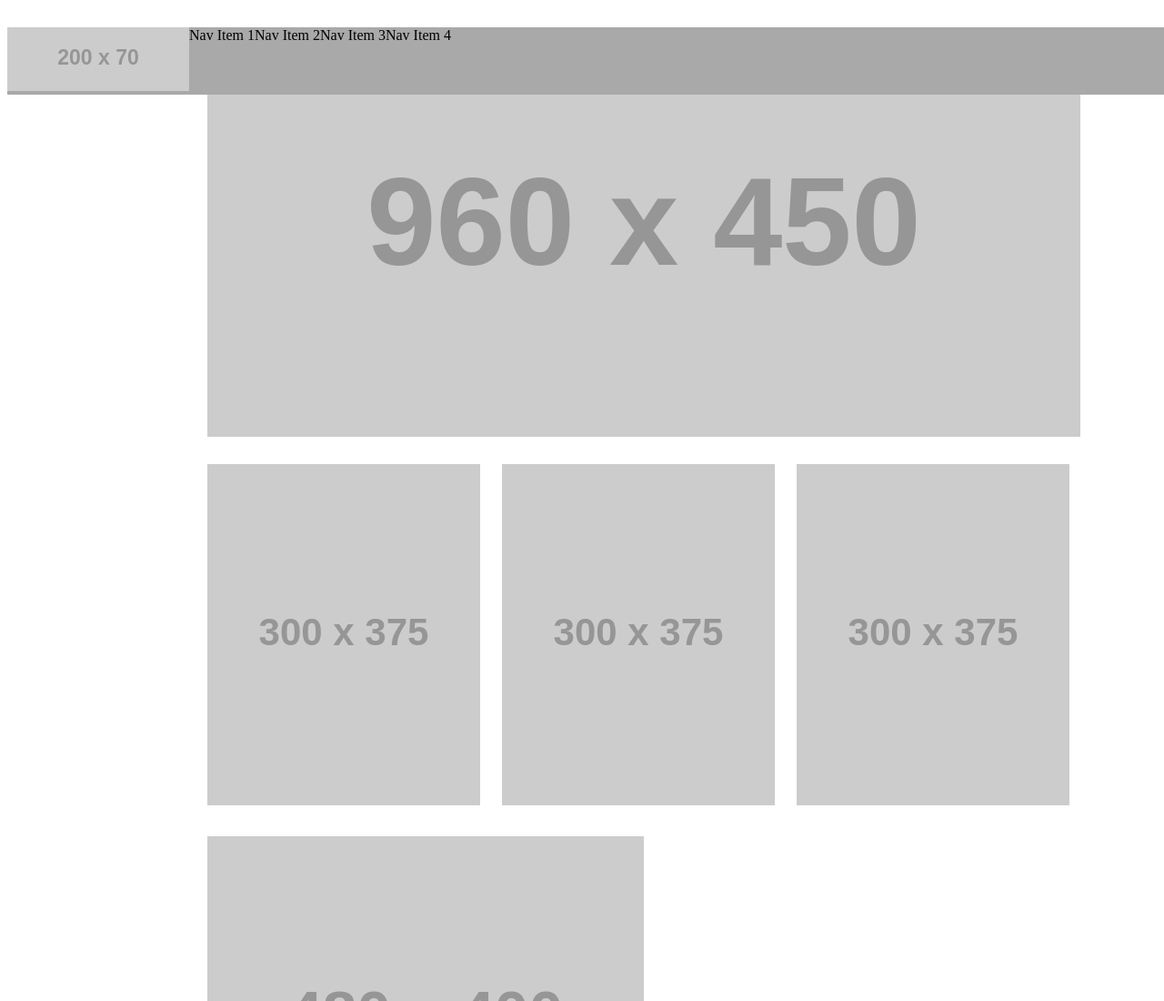
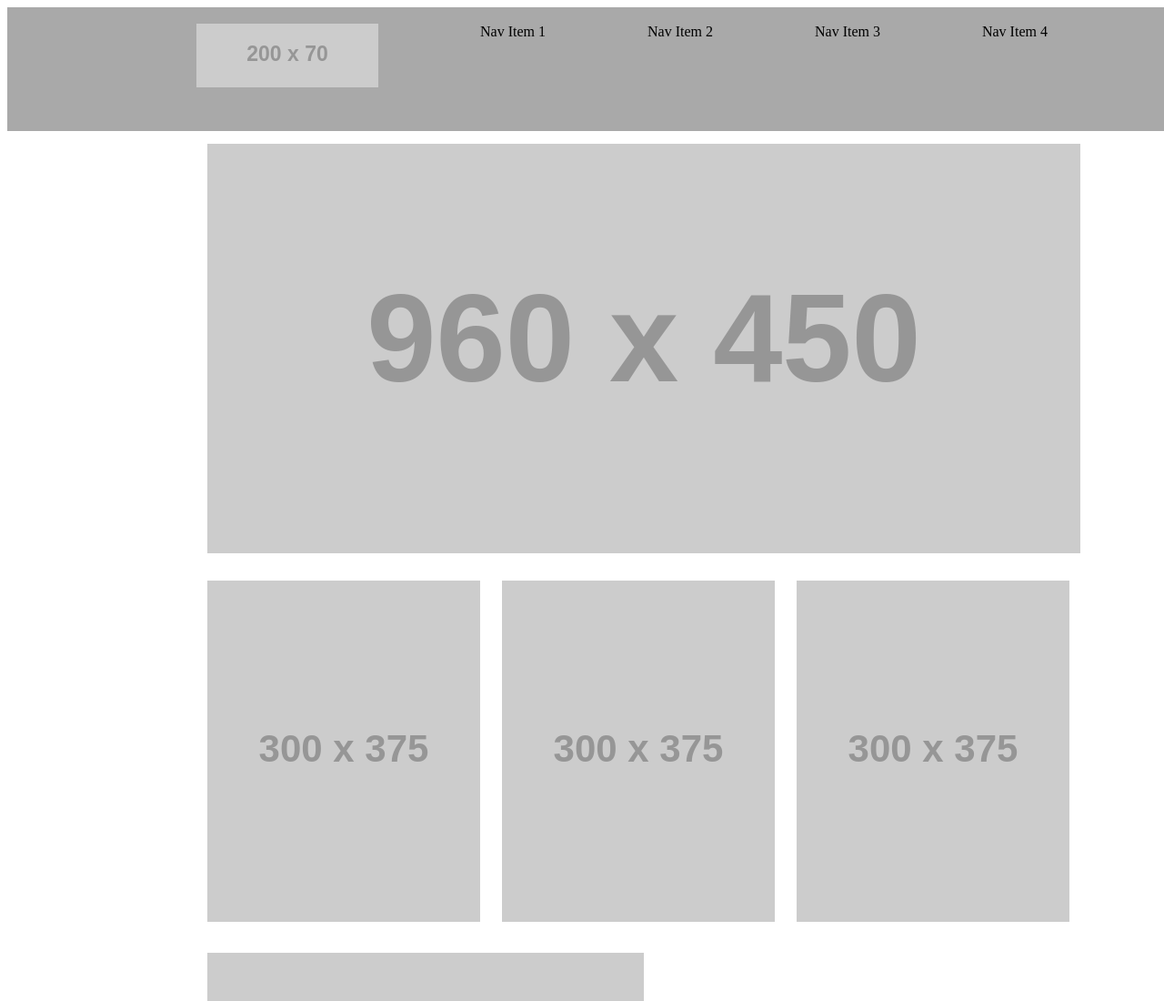
Before and after one commit to xialiu1988/201d56wireframe, a plain HTML site: page index.html in a window 1280 px wide. Shown: the top 1100 px of the page at 91% size. Drawn offline with Linux system fonts and the light colour scheme; placeholder pictures from the web are drawn by us.

Commit message:
fixed the header

```diff
--- a/index.html
+++ b/index.html
@@ -9,11 +9,11 @@
     <header>
         <nav>
             <ul>
-                    <li><img src="http://placehold.it/200x70"></li>
-                    <li>Nav Item 1</li>
-                    <li>Nav Item 2</li>
-                    <li>Nav Item 3</li>
-                    <li>Nav Item 4</li>
+                    <li><img src="http://placehold.it/200x70" id="logo"></li>
+                    <li class="item">Nav Item 1</li>
+                    <li class="item">Nav Item 2</li>
+                    <li class="item">Nav Item 3</li>
+                    <li class="item">Nav Item 4</li>
             </ul>
         </nav>
     </header>
--- a/style.css
+++ b/style.css
@@ -1,3 +1,6 @@
+header{
+    padding-bottom:1.4em;
+}
 nav{
     background-color: darkgrey;
     text-align:center;
@@ -7,15 +10,23 @@ nav{
 
 ul{
     display: inline;
+    list-style-type: none;
 }
-
-li{
+#logo{
     float:left;
+    padding-left: 13em;
+    padding-bottom: 3em;
+    list-style-type: none;
+}
+.item{
+    float:left;
+    text-align: center;
+    padding-left: 7em;
     list-style-type: none;
 }
 
 .center{
-        margin-top:30px;
+        margin-top:8em;
         margin-left: 220px;
         text-align: center;
         display: block;
```
